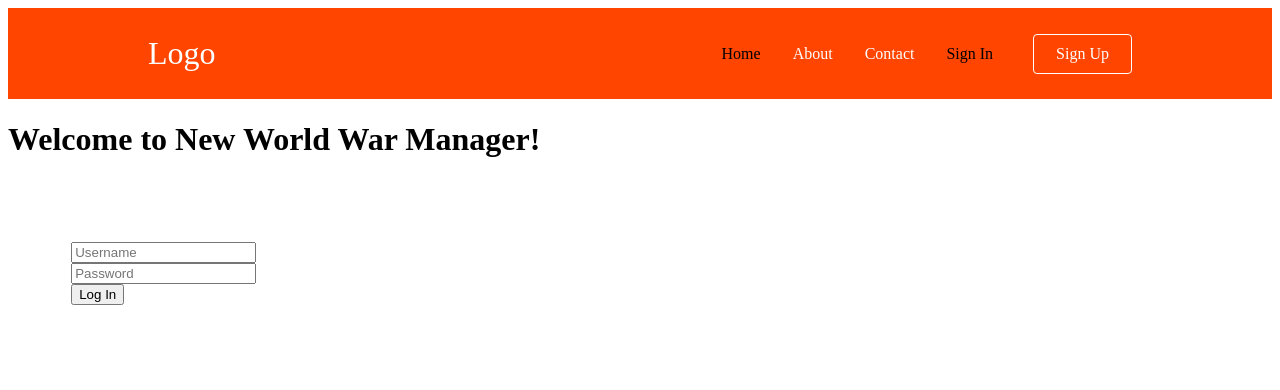
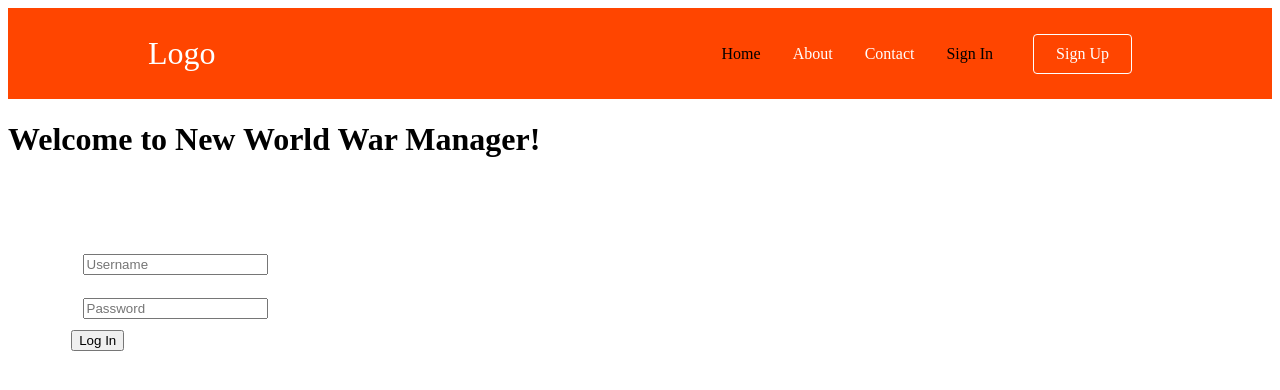
Before and after one commit to SupaDupa24/NewWorldWarManager, a React (Create React App) app in the folder warmanager-frontend/: page /signin in a window 1280 px wide. Shown: the top 390 px of the page. Built offline with nearby package versions, Linux system fonts and the light colour scheme.

Commit message:
adding some more styles

```diff
--- a/warmanager-frontend/src/components/Login.js
+++ b/warmanager-frontend/src/components/Login.js
@@ -5,10 +5,10 @@ const Login = props => {
         <>
 
             <h1>Welcome to New World War Manager!</h1>
-            <div className style={{ backgroundColor: "grey" }, { padding: "5%" }}>
+            <div className style={{ background: "#9DA9A3" }, { padding: "5%" }}>
                 <form>
-                    <input type="text" placeholder="Username"></input><br />
-                    <input type="password" placeholder="Password"></input><br />
+                    <input style={{margin: "1%"}} type="text" placeholder="Username"></input><br />
+                    <input style={{margin: "1%"}} type="password" placeholder="Password"></input><br />
                     <button type="submit">Log In</button>
                 </form>
             </div>
```
